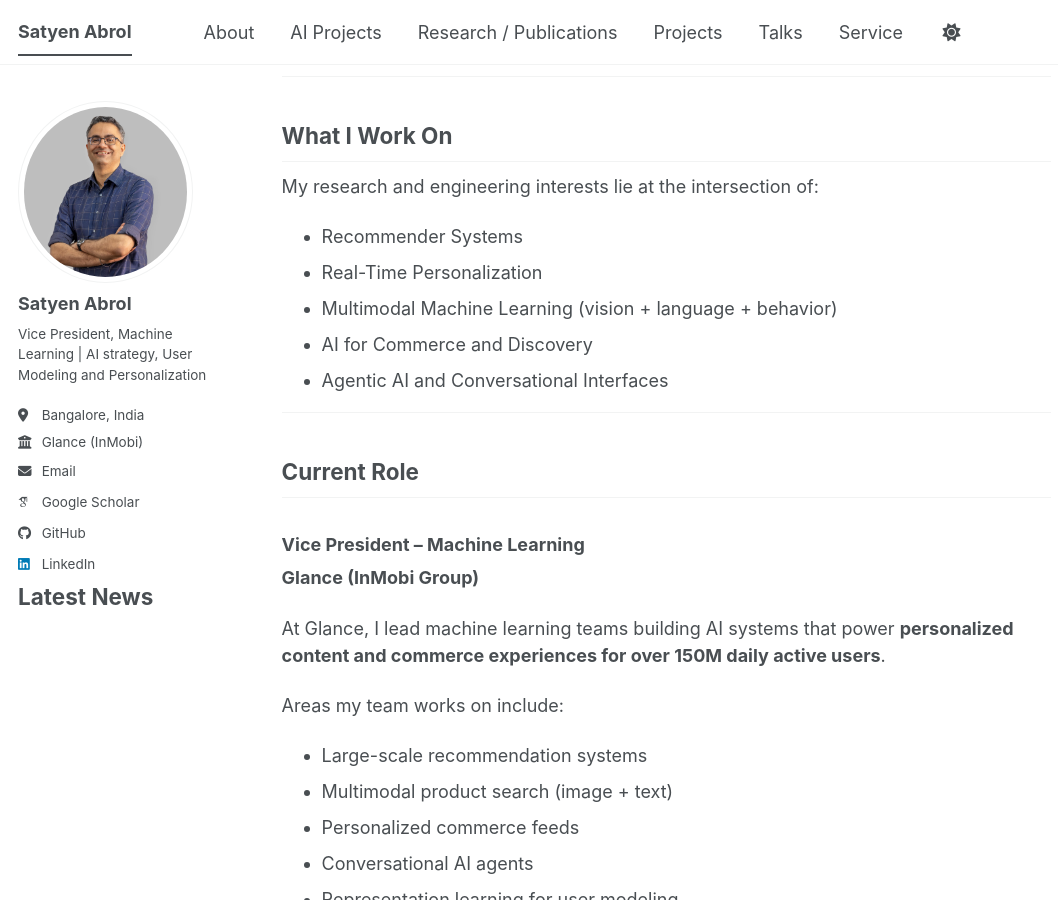
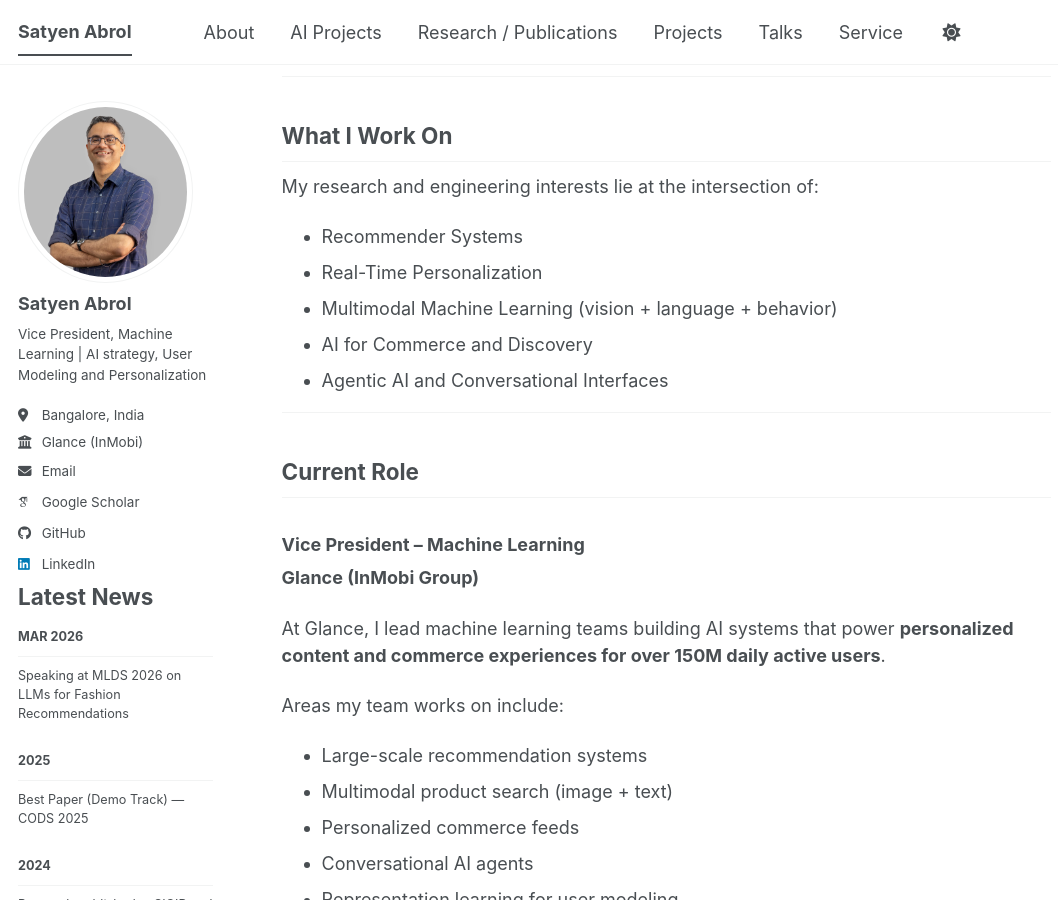
Before and after one commit to satyenabrol/satyenabrol.github.io, a Jekyll site: the page built from _pages/about.md, in a window 1280 px wide and 900 px high, scrolled down 371 px. Shown: the whole window, without its empty margins (0-1058 px from the left). Built offline with Jekyll 4.4.1, drawn with Linux system fonts in a browser that asks for light colours; some web fonts are replaced; a script bundle is joined from its source files by our own code; library files that are not in the unit come from our copies; some of the changed text lies outside the part shown.

Commit message:
Update navigation.yml

```diff
--- a/_data/navigation.yml
+++ b/_data/navigation.yml
@@ -25,3 +25,16 @@ main:
 
   - title: "Service"
     url: /service/
+
+news:
+  - title: "Mar 2026"
+    children:
+      - title: "Speaking at MLDS 2026 on LLMs for Fashion Recommendations"
+
+  - title: "2025"
+    children:
+      - title: "Best Paper (Demo Track) — CODS 2025"
+
+  - title: "2024"
+    children:
+      - title: "Research published at SIGIR and LREC-COLING"
```
